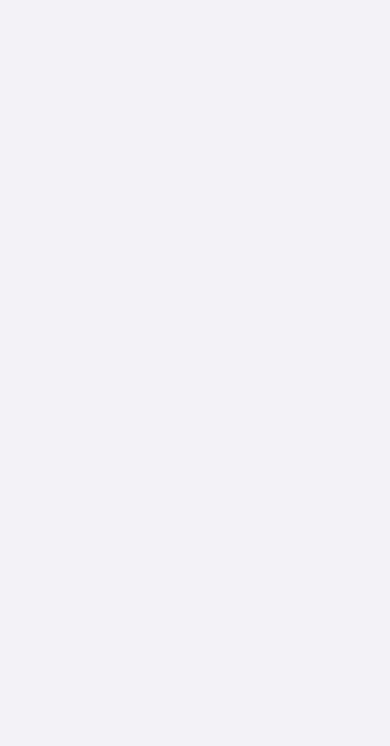
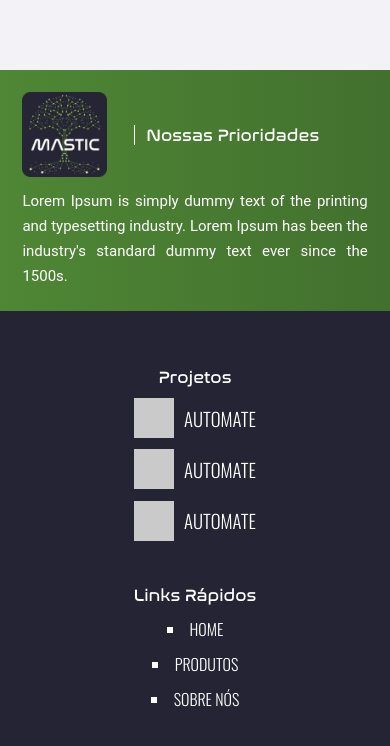
Before and after one commit to Mastic-Automate/automate-website, a React (Create React App) app: page /mastic in a window 390 px wide. Shown: the part 750-1496 px from the top of the page. Before the commit the page ends 844 px from the top, so only its background shows below. Built offline with nearby package versions, Linux system fonts and the light colour scheme.

Commit message:
Finished responsive Enterprise Footer

```diff
--- /dev/null
+++ b/src/components/EnterpriseFooter/EnterpriseFooter.css
@@ -0,0 +1,169 @@
+.enterprise-footer {
+    display: flex;
+    justify-content: center;
+    align-items: center;
+    margin: 0;
+    color: white;
+    background-color: #242434;
+    margin-bottom: 0;
+}
+
+.enterprise-footer h2 {
+    font-family: Nasalization;
+    font-weight: 400;
+    font-size: 3rem;
+}
+
+.enterprise-footer p {
+    color: white;
+}
+
+.enterprise-footer .our-priorities {
+    width: 32%;
+    min-width: 320px;
+    font-size: 1.7rem;
+    padding: 4rem 6rem;
+    background-image: linear-gradient(to left,#42702E, #4F8735);
+}
+
+.enterprise-footer .our-priorities .title {
+    display: flex;
+    text-align: center;
+    align-items: center;
+    justify-content: space-between;
+    margin-bottom: 2rem;
+}
+
+.enterprise-footer .our-priorities .title img {
+    max-width: 85px;
+}
+
+.enterprise-footer .our-priorities .title h2 {
+    width: 60%;
+    margin: auto;
+    text-align: left;
+    border-left: 1px solid white;
+    padding-left: 2rem;
+}
+
+.enterprise-footer .our-priorities p {
+    text-align: justify;
+}
+
+.enterprise-footer .projects {
+    width: 20%;
+    padding-left: 6rem;
+    min-width: 320px;
+}
+
+.enterprise-footer .projects .project:first-child {
+    margin-top: 1rem;
+}
+
+.enterprise-footer .projects .project {
+    display: flex;
+    justify-content: flex-start;
+    align-items: center;
+    margin-top: 2rem;
+}
+
+.enterprise-footer .projects .project h3 {
+    font-family: 'Oswald-Light';
+    font-weight: 400;
+}
+
+.enterprise-footer .projects .project .img {
+    width: 40px;
+    height: 40px;
+    background-color: #CACACA;
+    margin-right: 10px;
+}
+
+.enterprise-footer .fast-links {
+    width: 48%;
+    padding-bottom: 4.2rem;
+    text-align: left;
+    margin-left: 2rem;
+}
+
+.enterprise-footer .fast-links h2 {
+    width: 100%;
+}
+
+.enterprise-footer .fast-links ul {
+    margin-bottom: 0;
+}
+
+.enterprise-footer .fast-links ul li {
+    font-family: Oswald-Light;
+    list-style-type: square;
+    list-style-position: inside;
+    text-transform: uppercase;
+    margin-top: 2rem;
+    margin-left: 0.4rem;
+}
+
+@media (max-width: 1200px) {
+    .enterprise-footer .our-priorities {
+        padding: 4rem 4rem;
+    }
+
+    .enterprise-footer .projects {
+        width: 30%;
+    }
+
+    .enterprise-footer .fast-links {
+        width: 38%;
+    }
+}
+
+@media (max-width: 850px) {
+    .enterprise-footer {
+        flex-wrap: wrap;
+    }
+    .enterprise-footer .our-priorities {
+        width: 100%;
+        padding: 4rem 4rem;
+        margin-bottom: 5rem;
+    }
+
+    .enterprise-footer .projects {
+        width: 40%;
+        margin-bottom: 5rem;
+        padding-top: 3rem;
+    }
+
+    .enterprise-footer .fast-links {
+        padding-bottom: 8rem;
+        width: 40%;
+
+    }
+}
+
+@media (max-width: 540px) {
+    .enterprise-footer .projects {
+        width: 100%;
+        margin-bottom: 8rem;
+        margin-top: 5rem;
+        padding: 0;
+        text-align: center;
+    }
+
+    .enterprise-footer .projects .project {
+        width: fit-content;
+        margin-right: auto;
+        margin-left: auto;
+    }
+
+    .enterprise-footer .fast-links {
+        padding-bottom: 0rem;
+        margin-left: 0;
+        margin-bottom: 7rem;
+        width: 100%;
+        text-align: center;
+    }
+
+    .enterprise-footer .fast-links ul li {
+        margin-left: 0;
+    }
+}
--- /dev/null
+++ b/src/components/EnterpriseFooter/index.js
@@ -0,0 +1,40 @@
+import React from 'react'
+import './EnterpriseFooter.css'
+
+export default function EnterpriseFooter() {
+    return (
+        <footer className='enterprise-footer'>
+            <div className='our-priorities'>
+                <div className='title'>
+                    <img src='../../img/enterprise-logo.png' alt='Logo da Mastic' />
+                    <h2>Nossas Prioridades</h2>
+                </div>
+
+                <p>Lorem Ipsum is simply dummy text of the printing and typesetting industry. Lorem Ipsum has been the industry's standard dummy text ever since the 1500s.</p>
+            </div>
+            <div className='projects'>
+                <h2>Projetos</h2>
+                <div className='project'>
+                    <div className='img'></div>
+                    <h3>AUTOMATE</h3>
+                </div>
+                <div className='project'>
+                    <div className='img'></div>
+                    <h3>AUTOMATE</h3>
+                </div>
+                <div className='project'>
+                    <div className='img'></div>
+                    <h3>AUTOMATE</h3>
+                </div>
+            </div>
+            <div className='fast-links'>
+                <h2>Links Rápidos</h2>
+                <ul>
+                    <li>HOME</li>
+                    <li>Produtos</li>
+                    <li>sobre nós</li>
+                </ul>
+            </div>
+        </footer>
+    )
+}
--- a/src/components/pages/EnterprisePage/EnterprisePage.css
+++ b/src/components/pages/EnterprisePage/EnterprisePage.css
@@ -27,7 +27,6 @@
 #enterprise-container .hero {
     margin-top: -10rem;
     min-height: 580px;
-    max-height: 974px;
     background-image: url('../../../../public/img/mastic-background.png');
     background-repeat: no-repeat;
     background-position: top center;
@@ -131,6 +130,11 @@
 }
 
 @media (max-width: 1130px) {
+
+    #enterprise-container .hero {
+        max-height: 974px;
+    }
+
     #enterprise-container .hero .hero-text {
         font-size: calc((100%  * 100) / 14);
     }
--- a/src/components/pages/EnterprisePage/index.js
+++ b/src/components/pages/EnterprisePage/index.js
@@ -3,6 +3,7 @@ import React from "react";
 import StickyHeader from '../../StickyHeader';
 import Hero from '../../Hero';
 import Problematic from '../../Problematic';
+import EnterpriseFooter from '../../EnterpriseFooter';
 
 export default function EnterprisePage() {
     return (
@@ -24,6 +25,8 @@ export default function EnterprisePage() {
 
             <Problematic />
 
+            <EnterpriseFooter />
+
         </div>
     )
 }
--- a/src/index.css
+++ b/src/index.css
@@ -21,7 +21,12 @@ font & reset css
 
 @font-face {
   font-family: 'Oswald';
-  src: url('../public/fonts/Oswald.ttf') format('truetype');
+  src: url('../public/fonts/Oswald-VariableFont_wght.ttf') format('truetype');
+}
+
+@font-face {
+  font-family: 'Oswald-Light';
+  src: url('../public/fonts/Oswald-Light.ttf') format('truetype');
 }
 
 @font-face {
```
Also changed, not shown: public/fonts/Oswald-Light.ttf (added).
